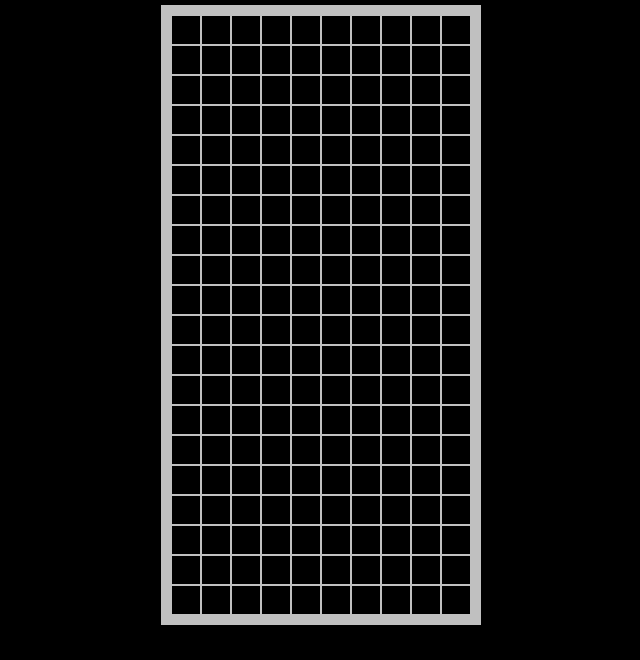
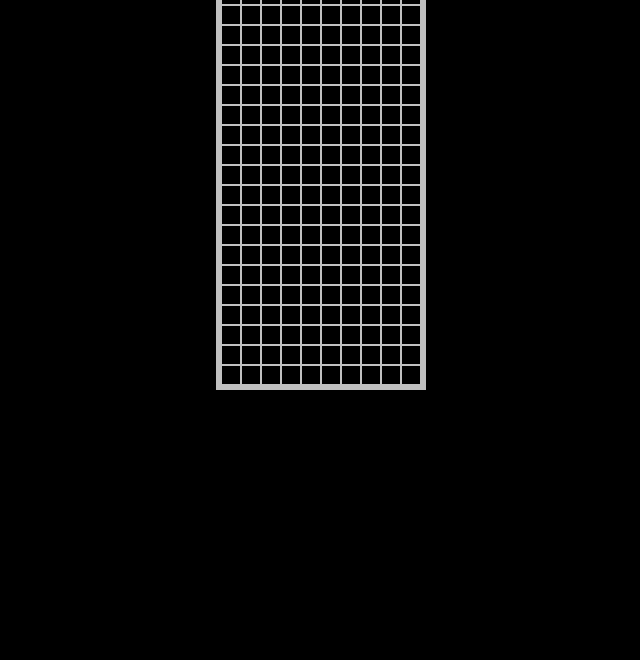
Before and after one commit to kamil88jj/Tetris, a plain HTML site: page index.html in a window 1280 px wide. Shown: the part 170-830 px from the top of the page, without its empty margins (319-959 px from the left). Before the commit the page ends 800 px from the top, so only its background shows below. Drawn offline with Linux system fonts and the light colour scheme.

Commit message:
game optimization second

```diff
--- a/style.css
+++ b/style.css
@@ -7,36 +7,38 @@
         background: #000;
         color: #fff;
         font-family: Arial, Helvetica, sans-serif;
+        overflow: hidden;
     }
 
     #game {
-        padding-top: 20px;
+        padding-top: 5px;
         font-size: 40px;
-        width: 320px;
+        width: 215px;
+        height: 830px;
         margin: auto;
     }
 
     .main {
-        width: 320px;
-        height: 620px;
-        margin: 20px auto 0;
-        border: 10px solid silver;
+        width: 210px;
+        height: 410px;
+        margin: 10px auto 0;
+        border: 5px solid silver;
         font-size: 0;
     }
 
     .cell {
-        width: 30px;
-        height: 30px;
+        width: 20px;
+        height: 20px;
         border: 1px solid silver;
         display: inline-block;
     }
 
     .movingCell {
-        background-color: blue;
+        background-color: red;
     }
 
     .fixedCell {
-        background-color: green;
+        background-color: purple;
     }
 
     #next-tetro {
```
